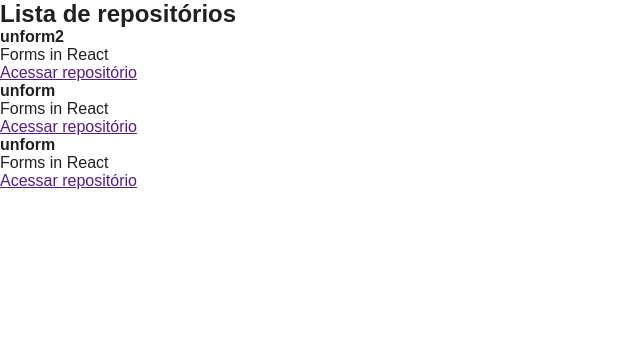
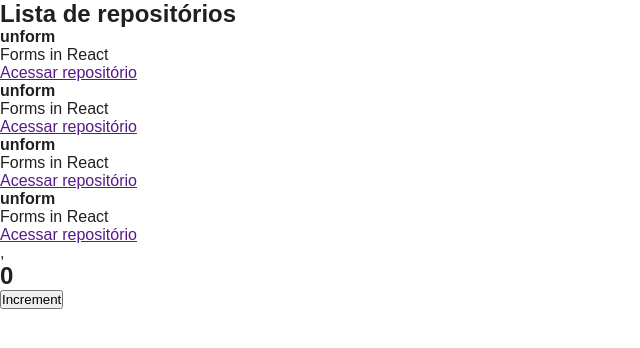
Before and after one commit to TrellixVulnTeam/react-js-ignite-rocketseat_RYG8, a React app in the folder 01-github-explorer/: page / in a window 1280 px wide. Shown: the top 348 px of the page, without its empty margins (0-640 px from the left). Built offline with nearby package versions, Linux system fonts and the light colour scheme.

Commit message:
conceitos importantes

```diff
--- a/01-github-explorer/package.json
+++ b/01-github-explorer/package.json
@@ -16,11 +16,13 @@
     "@babel/core": "^7.18.5",
     "@babel/preset-env": "^7.18.2",
     "@babel/preset-react": "^7.17.12",
+    "@pmmmwh/react-refresh-webpack-plugin": "^0.5.7",
     "babel-loader": "^8.2.5",
     "cross-env": "^7.0.3",
     "css-loader": "^6.7.1",
     "html-webpack-plugin": "^5.5.0",
     "node-sass": "^7.0.1",
+    "react-refresh": "^0.14.0",
     "sass-loader": "^13.0.0",
     "style-loader": "^3.3.1",
     "webpack": "^5.73.0",
--- a/01-github-explorer/src/App.jsx
+++ b/01-github-explorer/src/App.jsx
@@ -1,6 +1,14 @@
+import { Counter } from './components/Counter'
 import { RepositoryList } from './components/RepositoryList'
+
 import './styles/global.scss'
 
 export function App(){
-    return <RepositoryList />
+    return (
+        //fragment
+        <>
+            <RepositoryList />,
+            <Counter />
+        </>
+    )
 }
--- /dev/null
+++ b/01-github-explorer/src/components/Counter.jsx
@@ -0,0 +1,16 @@
+import { useState } from 'react'
+
+export function Counter (){
+    const [counter, setCounter] = useState(0)
+
+    function increment(){
+        setCounter(counter + 1)
+    }
+
+    return (
+        <div>
+            <h2>{counter}</h2>
+            <button type="button" onClick={increment}>Increment</button>
+        </div>
+    )
+}
--- /dev/null
+++ b/01-github-explorer/src/components/RepositoryItem.jsx
@@ -0,0 +1,13 @@
+export function RepositoryItem(){
+    return (
+        <li>
+        <strong>unform</strong>
+        <p>Forms in React</p>
+
+
+        <a href="">
+            Acessar repositório
+        </a>
+    </li>
+    )
+}
--- a/01-github-explorer/src/components/RepositoryList.jsx
+++ b/01-github-explorer/src/components/RepositoryList.jsx
@@ -1,4 +1,10 @@
-const RepositoryName = 'unform2'
+import { RepositoryItem } from "./RepositoryItem"
+
+const repository = {
+    name: 'unform',
+    description: 'Froms in React',
+    link: 'https://github.com/unform/unform'
+}
 
 export function RepositoryList (){
     return (
@@ -6,35 +12,10 @@ export function RepositoryList (){
             <h1>Lista de repositórios</h1>
 
             <ul>
-                <li>
-                    <strong>{RepositoryName}</strong>
-                    <p>Forms in React</p>
-
-
-                    <a href="">
-                        Acessar repositório
-                    </a>
-                </li>
-
-                <li>
-                    <strong>unform</strong>
-                    <p>Forms in React</p>
-
-
-                    <a href="">
-                        Acessar repositório
-                    </a>
-                </li>
-
-                <li>
-                    <strong>unform</strong>
-                    <p>Forms in React</p>
-
-
-                    <a href="">
-                        Acessar repositório
-                    </a>
-                </li>
+               <RepositoryItem repository={repository} />
+               <RepositoryItem repository={repository} />
+               <RepositoryItem repository={repository} />
+               <RepositoryItem repository={repository} />
             </ul>
         </section>
     )
--- a/01-github-explorer/src/index.jsx
+++ b/01-github-explorer/src/index.jsx
@@ -1,4 +1,4 @@
-import { render } from 'react-dom'
+import { createRoot } from 'react-dom/client'
 import { App } from './App'
 
-render (<App />, document.querySelector('#root'))
+createRoot(document.getElementById('root')).render(<App />)
--- a/01-github-explorer/webpack.config.js
+++ b/01-github-explorer/webpack.config.js
@@ -1,5 +1,6 @@
 const path = require ('path')
 const HtmlWebpackPlugin = require('html-webpack-plugin')
+const ReactRefreshWebpackPlugin = require ('@pmmmwh/react-refresh-webpack-plugin')
 
 const isDevelopment = process.env.NODE_ENV !== 'production'
 
@@ -15,19 +16,28 @@ module.exports = {
         extensions: ['.js', '.jsx']
     },
     devServer: {
-      static: path.resolve(__dirname, 'public')
+      static: path.resolve(__dirname, 'public'),
+      hot: true,
     },
     plugins: [
+        isDevelopment && new ReactRefreshWebpackPlugin(),
         new HtmlWebpackPlugin({
             template: path.resolve(__dirname, 'public', 'index.html')
         })
-    ],
+    ].filter(Boolean),
     module: {
         rules: [
             {
                 test: /\.jsx$/,
                 exclude: /node_modules/,
-                use: 'babel-loader',
+                use: {
+                    loader: 'babel-loader',
+                    options: {
+                        plugins: [
+                            isDevelopment && require.resolve('react-refresh/babel')
+                        ].filter(Boolean)
+                    }
+                }
             },
             {
                 test: /\.scss$/,
```
Also changed, not shown: 1 other file (tests, documents, lock files or other folders).
